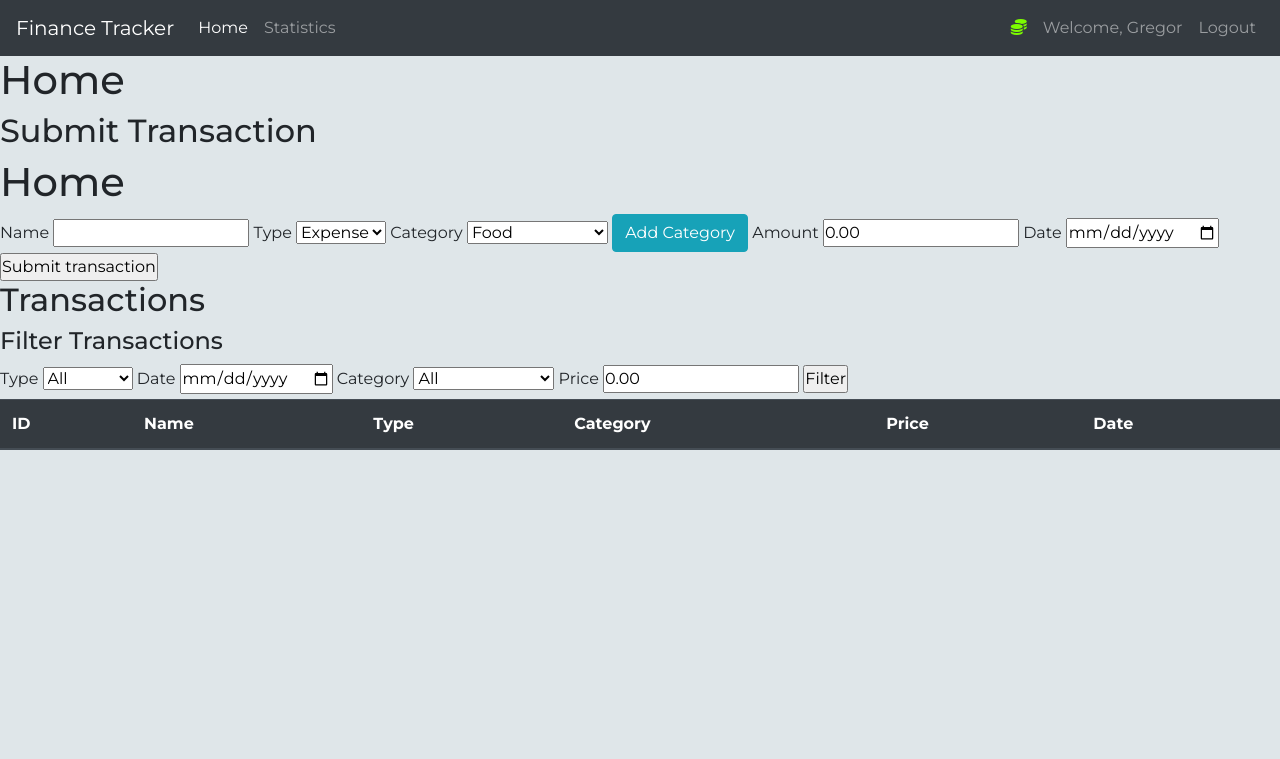
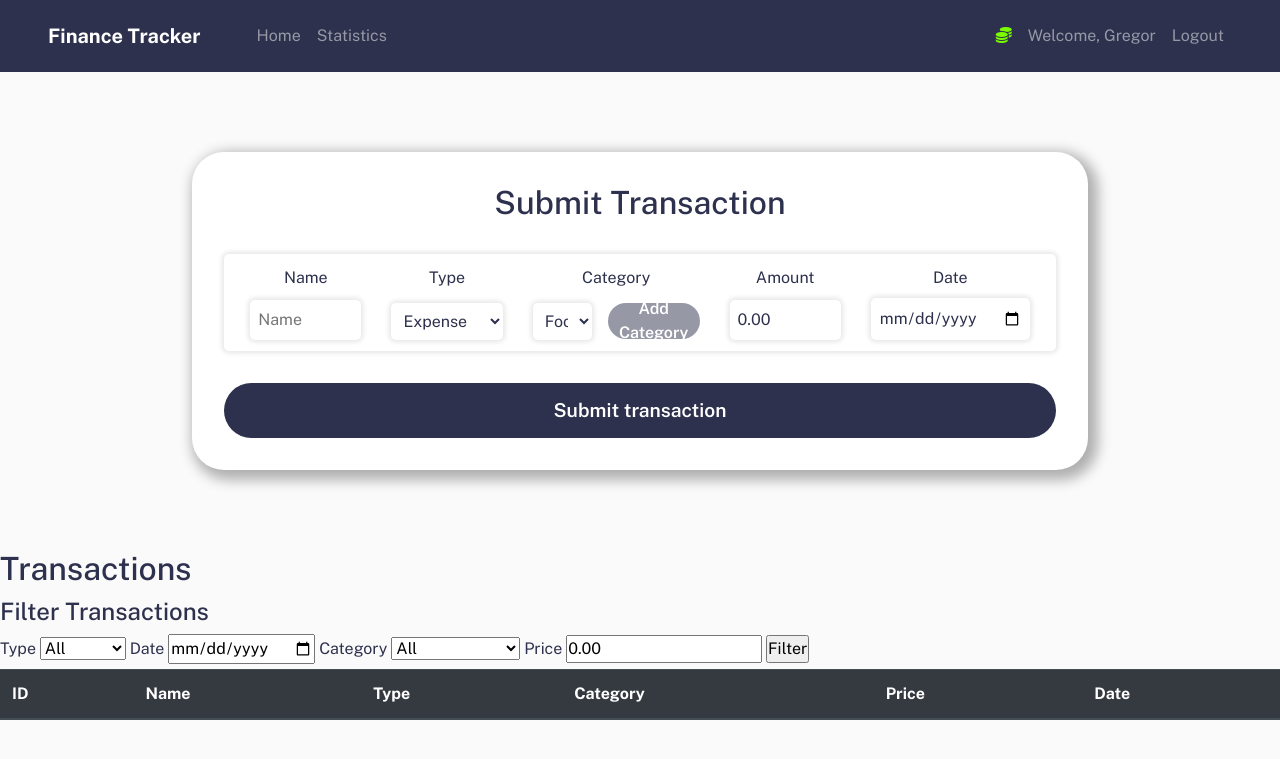
Before and after one commit to GregorPorsch/FinanceTracker, a Flask app: page / in a window 1280 px wide. Shown: the top 759 px of the page. Run offline with Flask 3, Linux system fonts and the light colour scheme; a user stored in the database is signed in; data comes from the database, SQL or seed files in the repository; lists and menus that the app fills with data are empty; some libraries are stand-ins or nearby versions.

Commit message:
some css

```diff
--- a/tracker/routes.py
+++ b/tracker/routes.py
@@ -222,5 +222,5 @@ def transactions_over_time():
 def total_values():
     total_income = db.session.query(func.sum(Transaction.amount_rounded)).filter_by(user_id=current_user.user_id, type="Income").scalar()
     total_expenses = db.session.query(func.sum(Transaction.amount_rounded)).filter_by(user_id=current_user.user_id, type="Expense").scalar()
-    total_budget = round(total_income - total_expenses, 2)
+    total_budget = round(float(total_income) - float(total_expenses), 2)
     return jsonify({"total_expenses": total_expenses, "total_income": total_income, "total_budget": total_budget})
--- a/tracker/static/base.css
+++ b/tracker/static/base.css
@@ -5,8 +5,20 @@
 }
 
 body {
-    background-color: var(--light-gray);
-    font-family: "Montserrat", sans-serif;
-    font-optical-sizing: auto;
-    font-style: normal;
+    background-color: var(--very-light-gray);
+    font-family: "Public Sans", sans-serif;
+    color: var(--dark-blue);
 }
+
+.navbar {
+    background-color: var(--dark-blue);
+    padding: 1em 3em;
+}
+
+.nav-link-item.active .nav-link {
+    color: var(--white);
+}
+
+.nav-link-item .nav-link {
+    color: var(--grayish-blue);
+}
--- a/tracker/static/home.css
+++ b/tracker/static/home.css
@@ -0,0 +1,115 @@
+.submit-transaction-container {
+    max-width: 70%;
+    margin: 5em auto;
+    padding: 2em;
+    background-color: var(--white);
+    border-radius: 2em;
+    box-shadow: 5px 5px 13px 5px rgba(0,0,0,0.3);
+}
+
+.submit-transaction-container h2 {
+    text-align: center;
+    margin-bottom: 1em;
+}
+
+.submit-transaction-form {
+    width: 100%;
+    display: flex;
+    flex-direction: column;
+    gap: 1em;
+    justify-content: center;
+    align-items: center;
+}
+
+.row {
+    width: 100%;
+    display: flex;
+    flex-direction: row;
+    justify-content: space-between;
+    align-items: stretch;
+    padding: 0.7em;
+    margin-bottom: 1em;
+    border-radius: 0.3em;
+    box-shadow: 0px 0px 5px 2px rgba(0,0,0,0.1);
+}
+
+.row .col {
+    flex: 2;
+}
+
+.row .col:nth-child(3) {
+    flex: 3;
+}
+
+.row select,
+.row input {
+    padding: 0.5em;
+    border: none;
+    border-radius: 0.3em;
+    background-color: var(--white);
+    color: var(--dark-blue);
+    font-size: 1em;
+    box-shadow: 0px 0px 5px 2px rgba(0,0,0,0.1);
+    width: 100%;
+    outline: none;
+}
+
+.row select {
+    cursor: pointer;
+}
+
+.col {
+    display: flex;
+    flex-direction: column;
+    justify-content: space-between;
+    align-items: center;
+}
+
+.category-select {
+    width: 100%;
+    display: flex;
+    flex-direction: row;
+    justify-content: space-between;
+    align-items: center;
+    gap: 1em;
+}
+
+.add-category-button {
+    display: flex;
+    justify-content: center;
+    align-items: center;
+    width: 100%;
+    height: 2.25em;
+    padding: 0.7em;
+    background-color: var(--grayish-blue);
+    color: var(--white);
+    border: none;
+    border-radius: 3em;
+    cursor: pointer;
+    font-size: 1em;
+    font-weight: 600;
+}
+
+.add-category-button:hover {
+    opacity: 70%;
+}
+
+.submit-button {
+    width: 100%;
+}
+
+.submit-button input[type="submit"] {
+    width: 100%;
+    padding: 0.7em;
+    background-color: var(--dark-blue);
+    color: var(--white);
+    border: none;
+    border-radius: 3em;
+    cursor: pointer;
+    font-size: 1.2em;
+    font-weight: 600;
+}
+
+.submit-button input[type="submit"]:hover {
+    opacity: 80%;
+}
--- a/tracker/static/index.css
+++ b/tracker/static/index.css
@@ -1,14 +1,17 @@
-@import url("https://fonts.googleapis.com/css2?family=Montserrat:ital,wght@0,100..900;1,100..900&display=swap");
+@import url("https://fonts.googleapis.com/css2?family=Public+Sans:ital,wght@0,100..900;1,100..900&display=swap");
 
 :root {
-    --font-family: "Libre Franklin", sans-serif;
+    --font-family: "Public Sans", sans-serif;
 
     --white: #FFFFFF;
     --black: #000000;
-    --gray: #2d3436;
-    --light-gray: #dfe6e9;
-    --light-blue: #74b9ff;
-    --blue: #0984e3;
-    --red: #d63031;
-    --green: #00b894;
+
+    --dark-blue: hsl(233, 26%, 24%);
+    --lime-green:  hsl(136, 65%, 51%);
+    --bright-cyan: hsl(192, 70%, 51%);
+    --grayish-blue: hsl(233, 8%, 62%);
+    --light-grayish-blue: hsl(220, 16%, 96%);
+    --very-light-gray: hsl(0, 0%, 98%);
+
+    --green-blue-gradient: linear-gradient(90deg, rgba(49,211,92,1) 0%, rgba(43,183,218,1) 100%);
 }
--- a/tracker/templates/base.html
+++ b/tracker/templates/base.html
@@ -15,20 +15,20 @@
   </head>
   <body>
       <!-- Navbar here -->
-      <nav class="navbar navbar-expand-md navbar-dark bg-dark">
-          <a class="navbar-brand" href="#">Finance Tracker</a>
+      <nav class="navbar navbar-expand-md navbar-dark">
+          <a class="navbar-brand mr-5" href="#"><b>Finance Tracker</b></a>
           <button class="navbar-toggler" type="button" data-toggle="collapse" data-target="#navbarNav">
               <span class="navbar-toggler-icon"></span>
           </button>
           <div class="collapse navbar-collapse" id="navbarNav">
               <ul class="navbar-nav mr-auto">
-                  <li class="nav-item active">
-                      <a class="nav-link" href="{{ url_for('home_page') }}">Home<span class="sr-only">(current)</span></a>
-                  </li>
-                  <li class="nav-item">
-                      <a class="nav-link" href="{{ url_for('statistics_page') }}">Statistics</a>
-                  </li>
-              </ul>
+                <li class="nav-item nav-link-item">
+                    <a class="nav-link" id="home" href="{{ url_for('home_page') }}">Home<span class="sr-only">(current)</span></a>
+                </li>
+                <li class="nav-item nav-link-item">
+                    <a class="nav-link" id="statistics" href="{{ url_for('statistics_page') }}">Statistics</a>
+                </li>
+            </ul>
               {% if current_user.is_authenticated %}
                   <ul class="navbar-nav">
                       <li class="nav-item">
@@ -85,6 +85,20 @@
       <script src="https://stackpath.bootstrapcdn.com/bootstrap/4.5.2/js/bootstrap.min.js"
               integrity="sha384-B4gt1jrGC7Jh4AgTPSdUtOBvfO8shuf57BaghqFfPlYxofvL8/KUEfYiJOMMV+rV"
               crossorigin="anonymous"></script>
+      <script>
+            document.addEventListener('DOMContentLoaded', function() {
+                var navItems = document.querySelectorAll('.nav-link-item');
+                var currentUrl = window.location.href;
+                navItems.forEach(function(navItem) {
+                    var link = navItem.querySelector('.nav-link');
+                    if (currentUrl.includes(link.id)) {
+                        navItem.classList.add('active');
+                    } else {
+                        navItem.classList.remove('active');
+                    }
+                });
+            });
+      </script>
 
       {% block scripts %}
       {% endblock %}
--- a/tracker/templates/home.html
+++ b/tracker/templates/home.html
@@ -6,52 +6,56 @@ Home
 
 {% block content %}
     {% include 'includes/category_modal.html' %}
-    <h1>Home</h1>
 
     <!-- Submitting Transactions -->
+    <div class="submit-transaction-container">
         <h2>Submit Transaction</h2>
-    <form method="post">
+        <form class="submit-transaction-form" method="post">
             {{ transaction_form.hidden_tag() }}
-        <h1>Home</h1>
-
+            <div class="row">
+                <div class="col">
                     {{ transaction_form.name.label() }}
-        {{ transaction_form.name }}
-
+                    {{ transaction_form.name(placeholder='Name') }}
+                </div>
+                <div class="col">
                     {{ transaction_form.type.label() }}
                     {{ transaction_form.type }}
-
+                </div>
+                <div class="col">
                     {{ transaction_form.category.label() }}
+                    <div class="category-select">
                         {{ transaction_form.category(id='category') }}
-
-        <button class="btn btn-outline btn-info" data-toggle="modal" data-target="#Modal-Add-Category">Add Category</button>
-
+                        <button class="add-category-button" data-toggle="modal" data-target="#Modal-Add-Category">Add Category</button>
+                    </div>
+                </div>
+                <div class="col">
                     {{ transaction_form.amount.label() }}
                     {{ transaction_form.amount }}
-
+                </div>
+                <div class="col">
                     {{ transaction_form.date.label() }}
                     {{ transaction_form.date }}
-
-        {{ transaction_form.submit }}
+                </div>
+            </div>
+            <div class="submit-button">
+                {{ transaction_form.submit(id='submit-transaction') }}
+            </div>
         </form>
+    </div>
 
     <!-- Displaying Transactions -->
     <h2>Transactions</h2>
     <h4>Filter Transactions</h4>
     <form method="post">
         {{ filter_form.hidden_tag() }}
-
         {{ filter_form.type.label() }}
         {{ filter_form.type }}
-
         {{ filter_form.date.label() }}
         {{ filter_form.date }}
-
         {{ filter_form.category.label() }}
         {{ filter_form.category }}
-
         {{ filter_form.price.label() }}
         {{ filter_form.price }}
-
         {{ filter_form.submit }}
     </form>
     <table class="table table-hover table-dark">
@@ -84,5 +88,8 @@ Home
             {% endfor %}
         </tbody>
     </table>
+{% endblock %}
 
+{% block scripts %}
+    <link rel="stylesheet" href="{{ url_for('static', filename='home.css') }}">
 {% endblock %}
```
Also changed, not shown: tracker/static/login.css (+26 -8 lines). Lines whose indentation alone changed are shown as unchanged.
